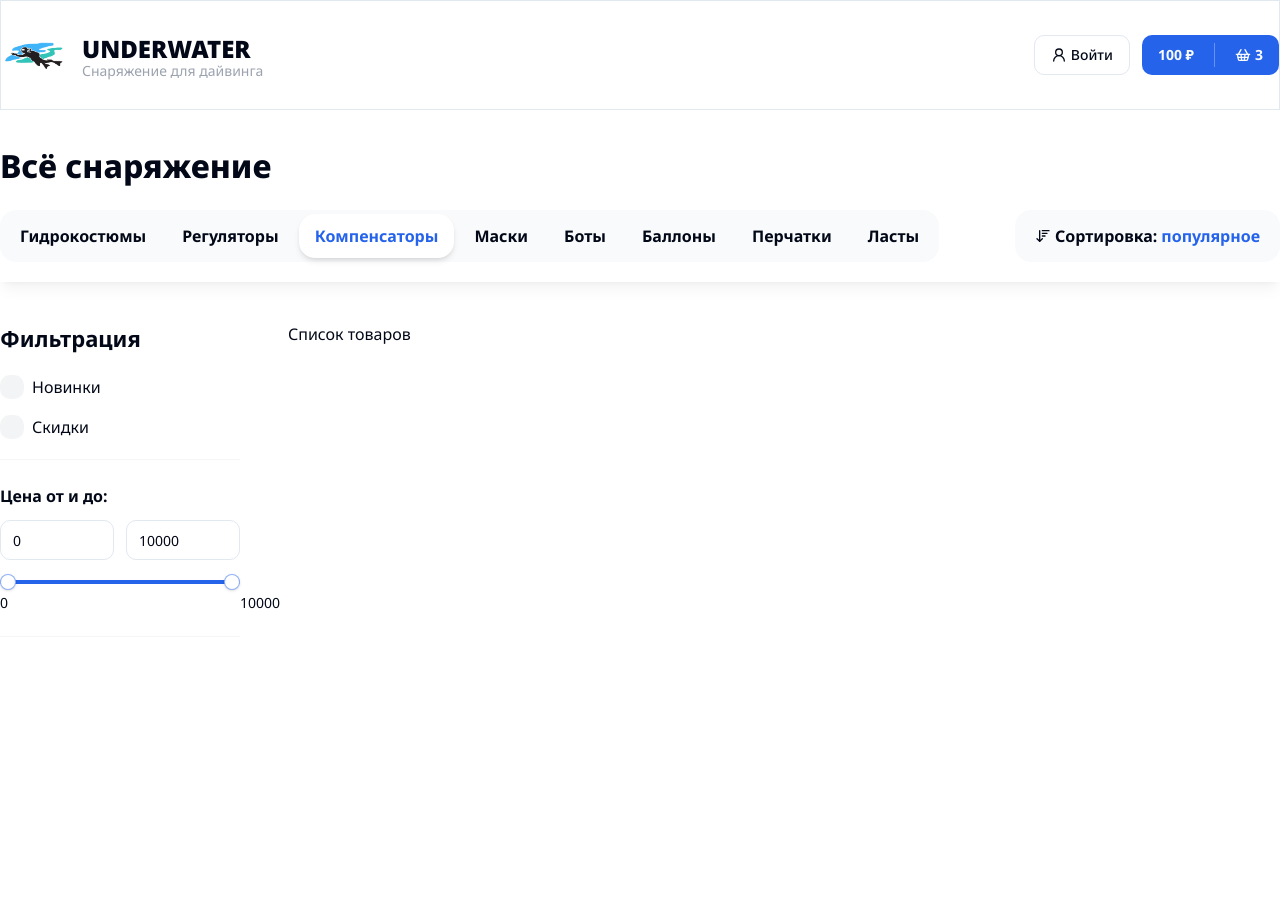
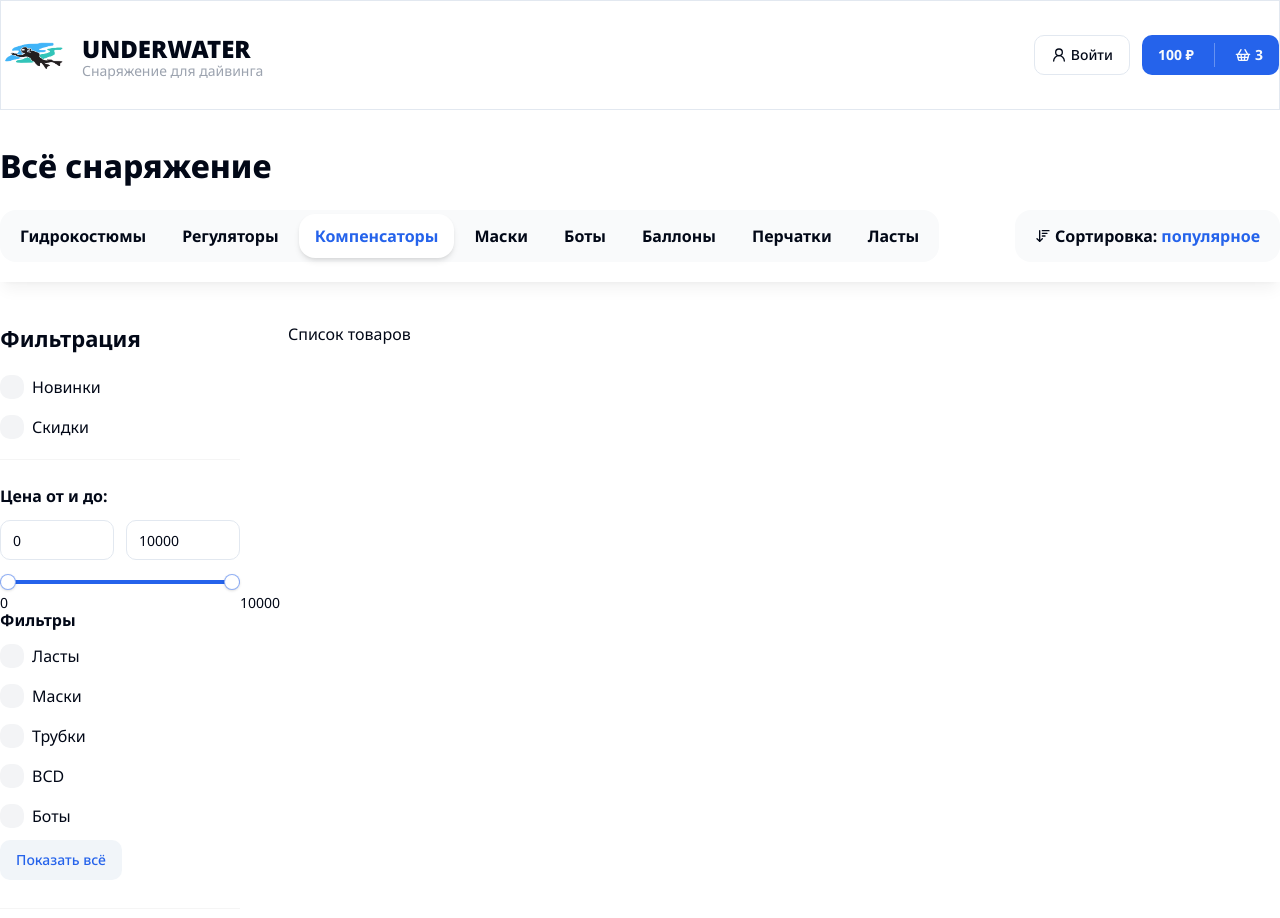
Before and after one commit to el-hombre0/diving-store, a Next.js app: page / in a window 1280 px wide. Shown: the top 918 px of the page. Before the commit the page ends 800 px from the top, so only its background shows below. Built offline with nearby package versions, Linux system fonts and the light colour scheme.

Commit message:
Added the side checkbox filter

```diff
--- /dev/null
+++ b/components/shared/checkbox-filters-group.tsx
@@ -0,0 +1,66 @@
+import React, { useState } from "react";
+import { FilterCheckbox, FilterCheckboxProps } from "./filter-checkbox";
+import { Button, Input } from "../ui";
+
+type Item = FilterCheckboxProps;
+
+interface CheckboxFiltersGroupProps {
+  title: string;
+  items: Item[];
+  defaultItems: Item[]; // Изначально выбранные
+  limit?: number; // Сколько элементов по умолчанию показывается
+  searchInputPlaceholder?: string; // Поиск по чекбоксам
+  onChange?: (values: string[]) => void; // Выбранные чекбоксы
+  defaultValue?: string[]; // Уже выбранные чекбоксы
+  className?: string;
+}
+
+export const CheckboxFiltersGroup: React.FC<CheckboxFiltersGroupProps> = ({
+  title,
+  items,
+  defaultItems,
+  limit = 5,
+  searchInputPlaceholder = "Поиск...",
+  onChange,
+  defaultValue,
+  className,
+}) => {
+  const [showAll, setShowAll] = React.useState<boolean>(false);
+  const list = showAll ? items : defaultItems?.slice(0, limit);
+
+  return (
+    <div className={className}>
+      <p className="font-bold mb-3">{title}</p>
+      {showAll && (
+        <div className="m-5">
+          <Input
+            placeholder={searchInputPlaceholder}
+            className="bg-gray-100 border-none"
+          />
+        </div>
+      )}
+      <div className="flex flex-col gap-4 max-h-96 pr-2 overflow-auto scrollbar">
+        {list.map((item, index) => (
+          <FilterCheckbox
+            key={index}
+            text={item.text}
+            value={item.value}
+            endAdornment={item.endAdornment}
+            onCheckedChange={(ids) => {
+              console.log(ids);
+            }}
+            // checked={selected.has(item.value)}
+            checked={false}
+          />
+        ))}
+      </div>
+      {items.length > limit && (
+        <div className={showAll ? "border-t border-t-neutral-100 mt-4" : ""}>
+          <Button className="text-primary mt-3" variant="secondary" onClick={()=>{setShowAll(!showAll)}}>
+            {showAll ? "Скрыть" : "Показать всё"}
+          </Button>
+        </div>
+      )}
+    </div>
+  );
+};
--- a/components/shared/filter-checkbox.tsx
+++ b/components/shared/filter-checkbox.tsx
@@ -1,7 +1,7 @@
 import React from "react";
 import { Checkbox } from "../ui";
 
-interface FilterCheckboxProps {
+export interface FilterCheckboxProps {
   text: string;
   value: string;
   endAdornment?: React.ReactNode;
@@ -12,9 +12,9 @@
 export const FilterCheckbox: React.FC<FilterCheckboxProps> = ({
   text,
   value,
-  endAdornment,
-  onCheckedChange,
-  checked
+  endAdornment, // Добавление иконки
+  onCheckedChange, // Обработчик нажатия на чекбокс
+  checked // Выбран ли чекбокс
 }) => {
   return <div className='flex items-center space-x-2'>
     <Checkbox checked={checked} value={value} onCheckedChange={onCheckedChange} className="rounded-md w-6 h-6" id={`checkbox-${String(value)}`}/>
--- a/components/shared/filters.tsx
+++ b/components/shared/filters.tsx
@@ -1,13 +1,37 @@
+"use client";
 import { cn } from "@/lib/utils";
 import React from "react";
 import { Title } from "./title";
-import { FilterCheckbox } from "./filter-checkbox";
+import { FilterCheckbox, FilterCheckboxProps } from "./filter-checkbox";
 import { Input } from "../ui";
 import { RangeSlider } from "./range-slider";
+import { CheckboxFiltersGroup } from "./checkbox-filters-group";
 
 interface FiltersProps {
   className?: string;
 }
+
+const checkboxFiltersItems: FilterCheckboxProps[] = [
+  { text: "Ласты", value: "0" },
+  { text: "Маски", value: "1" },
+  { text: "Трубки", value: "2" },
+  { text: "BCD", value: "3" },
+  { text: "Боты", value: "4" },
+  { text: "Комплекты", value: "5" },
+  { text: "Перчатки", value: "6" },
+  { text: "Гидрокостюмы", value: "7" },
+  { text: "Сухари", value: "8" },
+  { text: "Регуляторы", value: "9" },
+  { text: "Баллоны", value: "10" },
+];
+const checkboxFiltersDefaultItems: FilterCheckboxProps[] = [
+  { text: "Ласты", value: "0" },
+  { text: "Маски", value: "1" },
+  { text: "Трубки", value: "2" },
+  { text: "BCD", value: "3" },
+  { text: "Боты", value: "4" },
+  { text: "Комплекты", value: "5" },
+];
 
 const filters = ["Новинки", "Скидки"];
 export const Filters: React.FC<FiltersProps> = ({ className }) => {
@@ -40,6 +64,14 @@
           />
         </div>
         <RangeSlider min={0} max={10000} step={10} value={[0, 10000]} />
+        {/* Фильтр по категориям */}
+        <CheckboxFiltersGroup
+          title={"Фильтры"}
+          items={checkboxFiltersItems}
+          defaultItems={checkboxFiltersDefaultItems}
+          className="mt-5"
+          limit={5}
+        />
       </div>
     </div>
   );
```
Also changed, not shown: components/ui/checkbox.tsx (+10 -10 lines), app/layout.tsx (line endings or trailing spaces).
